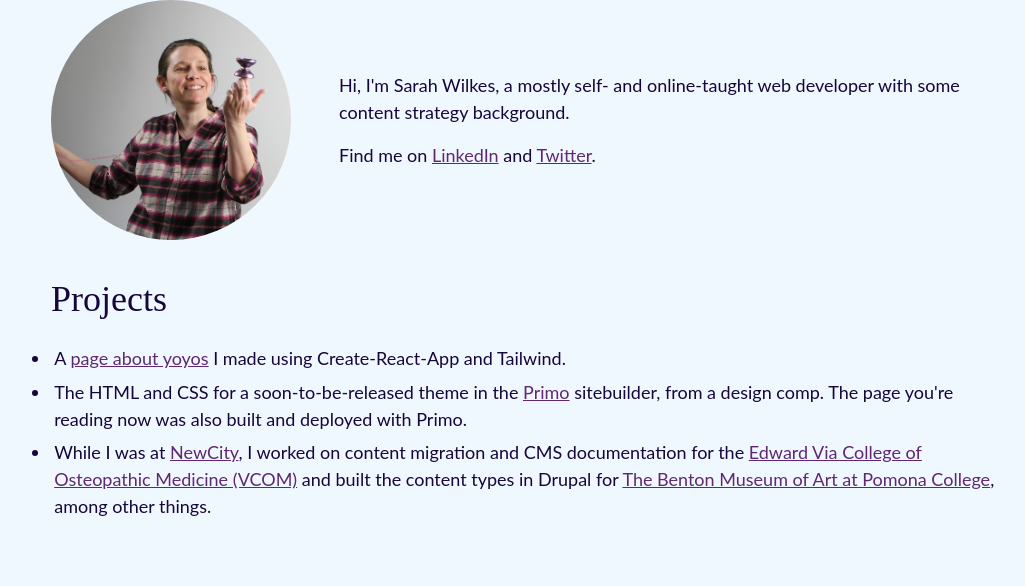
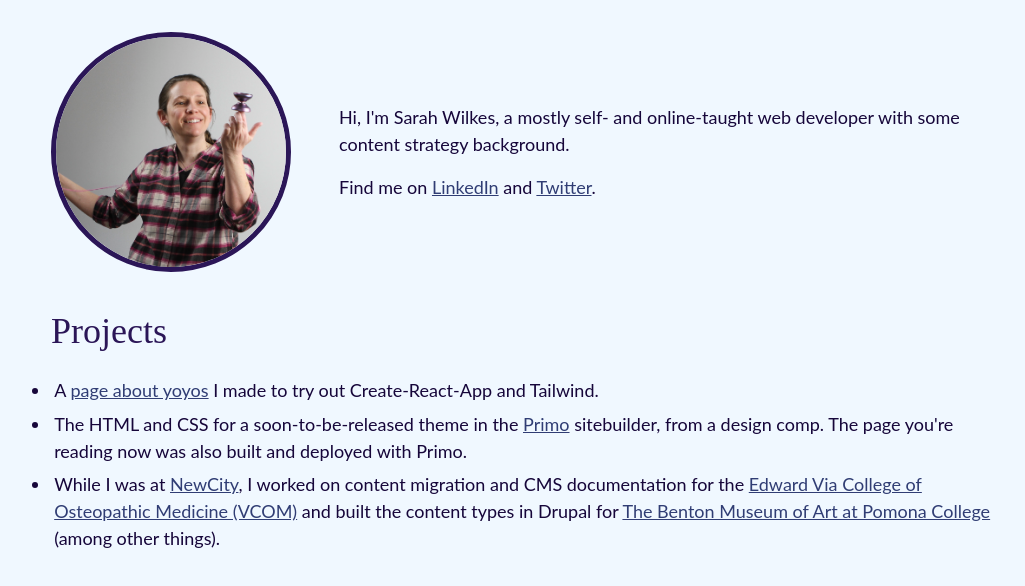
Before and after one commit to mightycoyote/mightycoyote.github.io, a plain HTML site: page index.html in a window 1280 px wide. Shown: the whole page, without its empty margins (109-1134 px from the left). Drawn offline with Linux system fonts and the light colour scheme.

Commit message:
add rest of colors

```diff
--- a/index.html
+++ b/index.html
@@ -20,15 +20,15 @@
   </figure>
   <div id="intro">
  	 	<p><span>Hi, </span>I'm Sarah Wilkes, a mostly self- and online-taught web developer with some content strategy background.</p>
-		<p>Find me on <a href="#">LinkedIn</a> and <a href="#">Twitter</a>.</p>
+		<p>Find me on <a href="https://www.linkedin.com/in/sarah-wilkes-5560aaa8">LinkedIn</a> and <a href="https://twitter.com/Sarah_Wilkes">Twitter</a>.</p>
   </div>
 </section>
 <section id="projects" class="primo-copy">
   <h2>Projects</h2>
   <ul>
-    <li>A <a href="#">page about yoyos</a> I made using Create-React-App and Tailwind.</li>
+    <li>A <a href="#">page about yoyos</a> I made to try out Create-React-App and Tailwind.</li>
     <li>The HTML and CSS for a soon-to-be-released theme in the <a href="https://primo.af">Primo</a> sitebuilder, from a design comp. The page you're reading now was also built and deployed with Primo.</li>
-    <li>While I was at <a href="https://www.insidenewcity.com">NewCity</a>, I worked on content migration and CMS documentation for the <a href="https://www.vcom.edu">Edward Via College of Osteopathic Medicine (VCOM)</a> and built the content types in Drupal for <a href="https://www.pomona.edu/museum/">The Benton Museum of Art at Pomona College</a>, among other things.</li>
+    <li>While I was at <a href="https://www.insidenewcity.com">NewCity</a>, I worked on content migration and CMS documentation for the <a href="https://www.vcom.edu">Edward Via College of Osteopathic Medicine (VCOM)</a> and built the content types in Drupal for <a href="https://www.pomona.edu/museum/">The Benton Museum of Art at Pomona College</a> (among other things).</li>
   </ul> </div>
 
         </div>
@@ -36,21 +36,23 @@
     margin: 0 auto;
   }
   #component-rrxee figure {
-    margin-bottom: 2rem;
+    padding-bottom: 2rem;
   }
   @media (min-width: 640px) {
     #component-rrxee #mepic {
       max-width: 15rem;
       border-radius: 50%;
+      border: 5px solid var(--primary-dark);
     }
 
     #component-rrxee figure {
-      margin-bottom: 0;
+      padding-bottom: 0;
     }
 
     #component-rrxee #about {
       display: flex;
       align-items: center;
+      padding-top: 2rem;
     }
 
     #component-rrxee #intro {
```
Also changed, not shown: primo.json (+1 -1 lines), styles.css.
